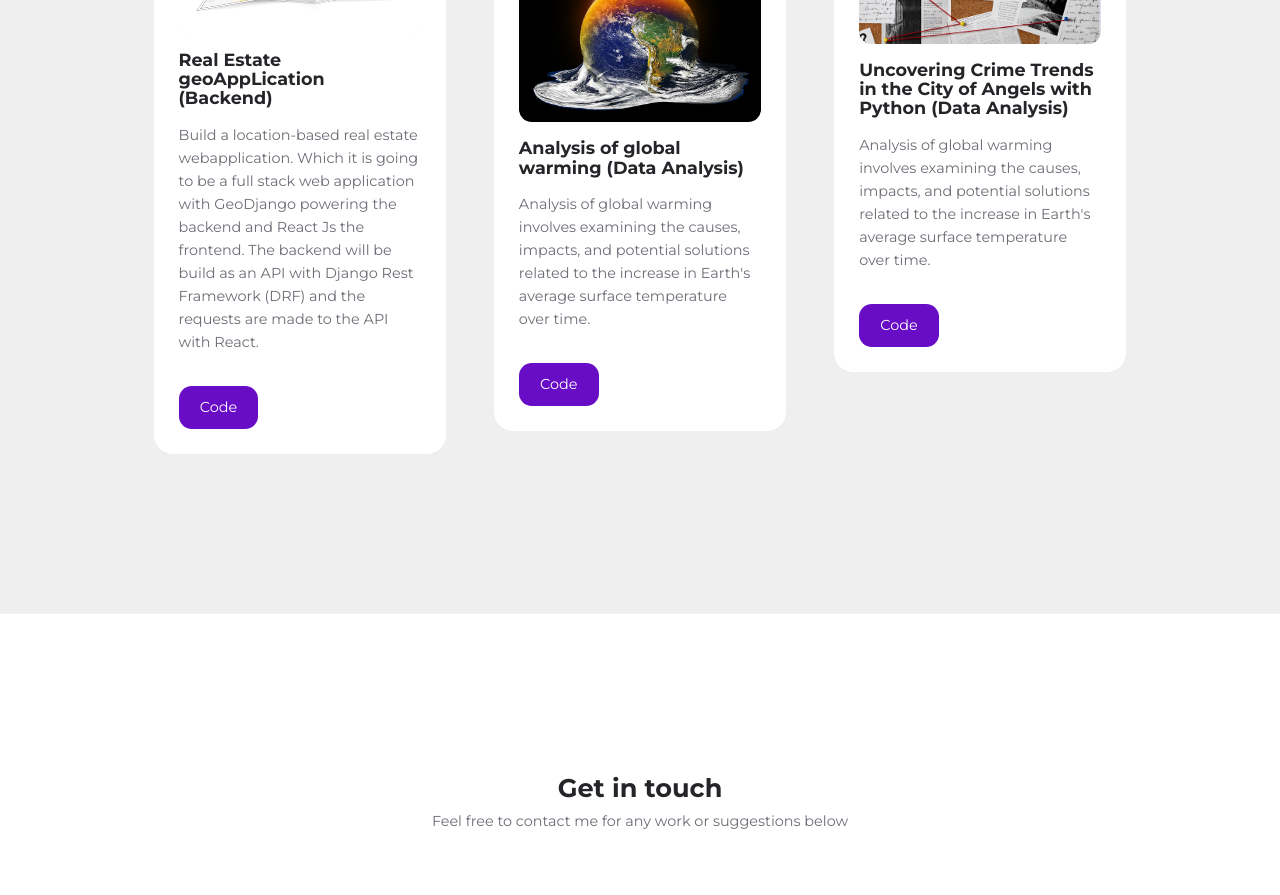
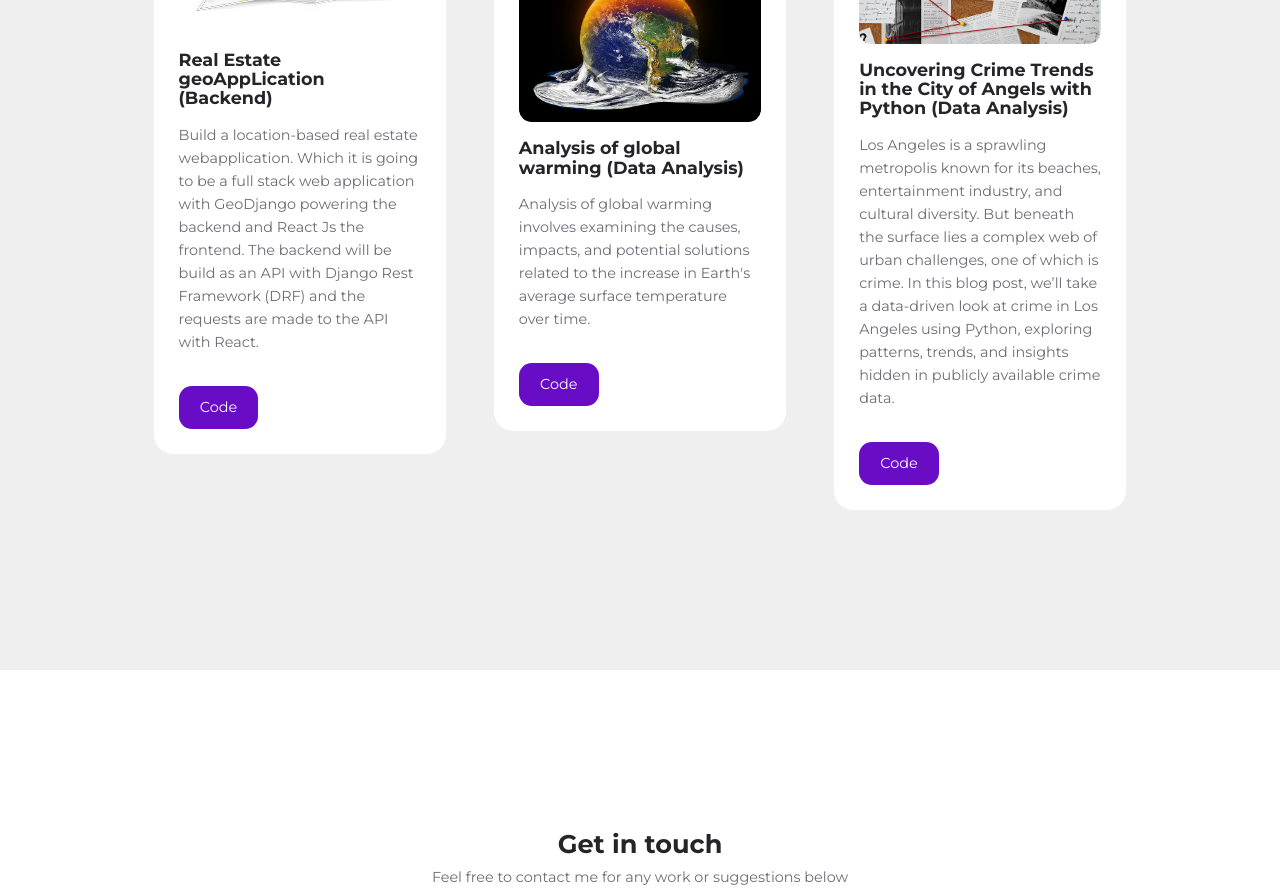
Before and after one commit to youssef-gis/reactPortfolio, a React (Create React App) app: page / in a window 1280 px wide. Shown: the part 3420-4315 px from the top of the page. Built offline with nearby package versions, Linux system fonts and the light colour scheme.

Commit message:
Update data.js
Update last project description

```diff
--- a/src/sections/portfolio/data.js
+++ b/src/sections/portfolio/data.js
@@ -56,7 +56,7 @@ const data = [
     category: "data analysis",
     image: Image11,
     title: "Uncovering Crime Trends in the City of Angels with Python (Data Analysis)",
-    desc: "Analysis of global warming involves examining the causes, impacts, and potential solutions related to the increase in Earth's average surface temperature over time.",
+    desc: "Los Angeles is a sprawling metropolis known for its beaches, entertainment industry, and cultural diversity. But beneath the surface lies a complex web of urban challenges, one of which is crime. In this blog post, we’ll take a data-driven look at crime in Los Angeles using Python, exploring patterns, trends, and insights hidden in publicly available crime data.",
     demo: "",
     github: "https://github.com/youssef-gis/Los-Angeles-crimes-Analysis",
   },
```
